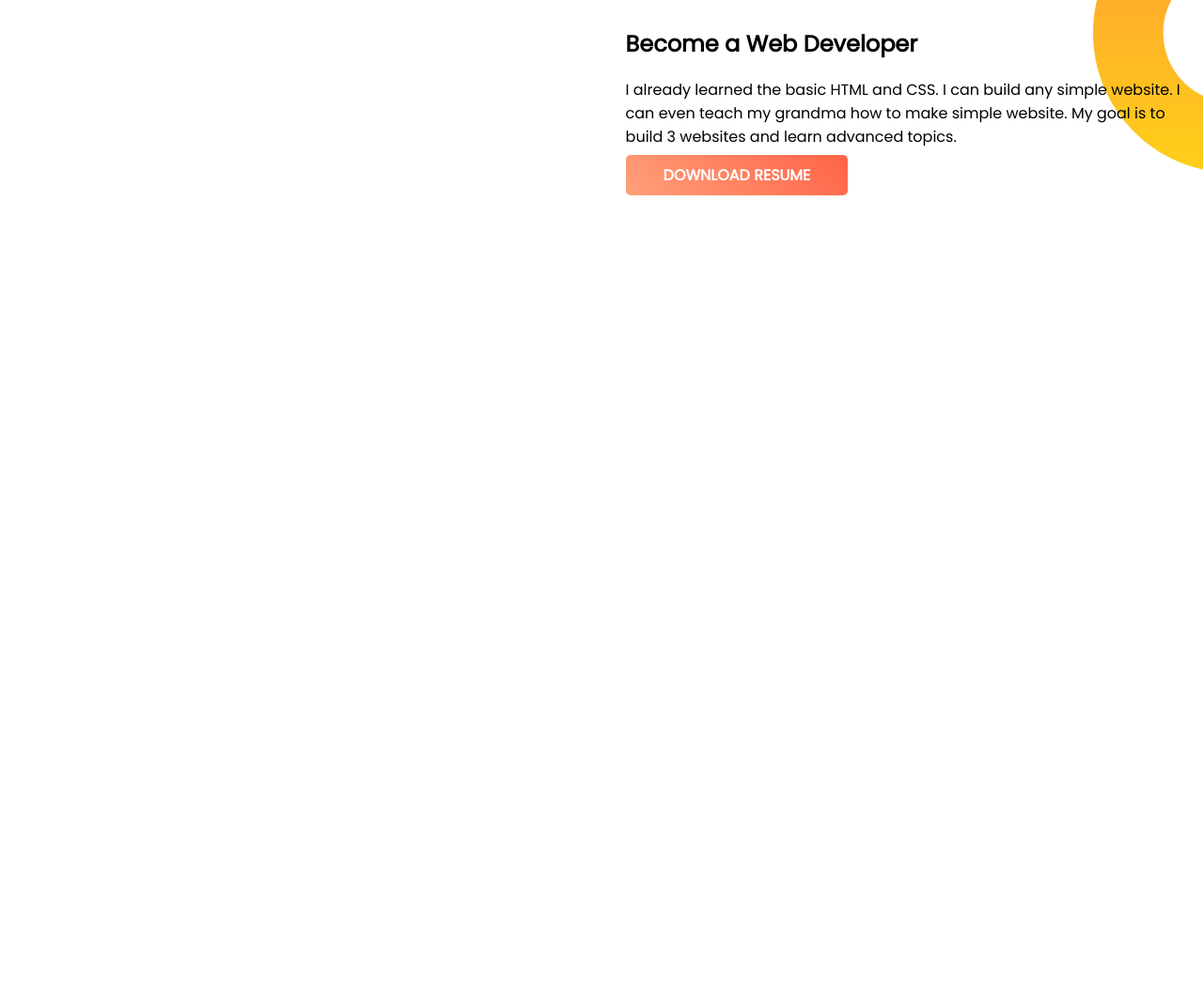
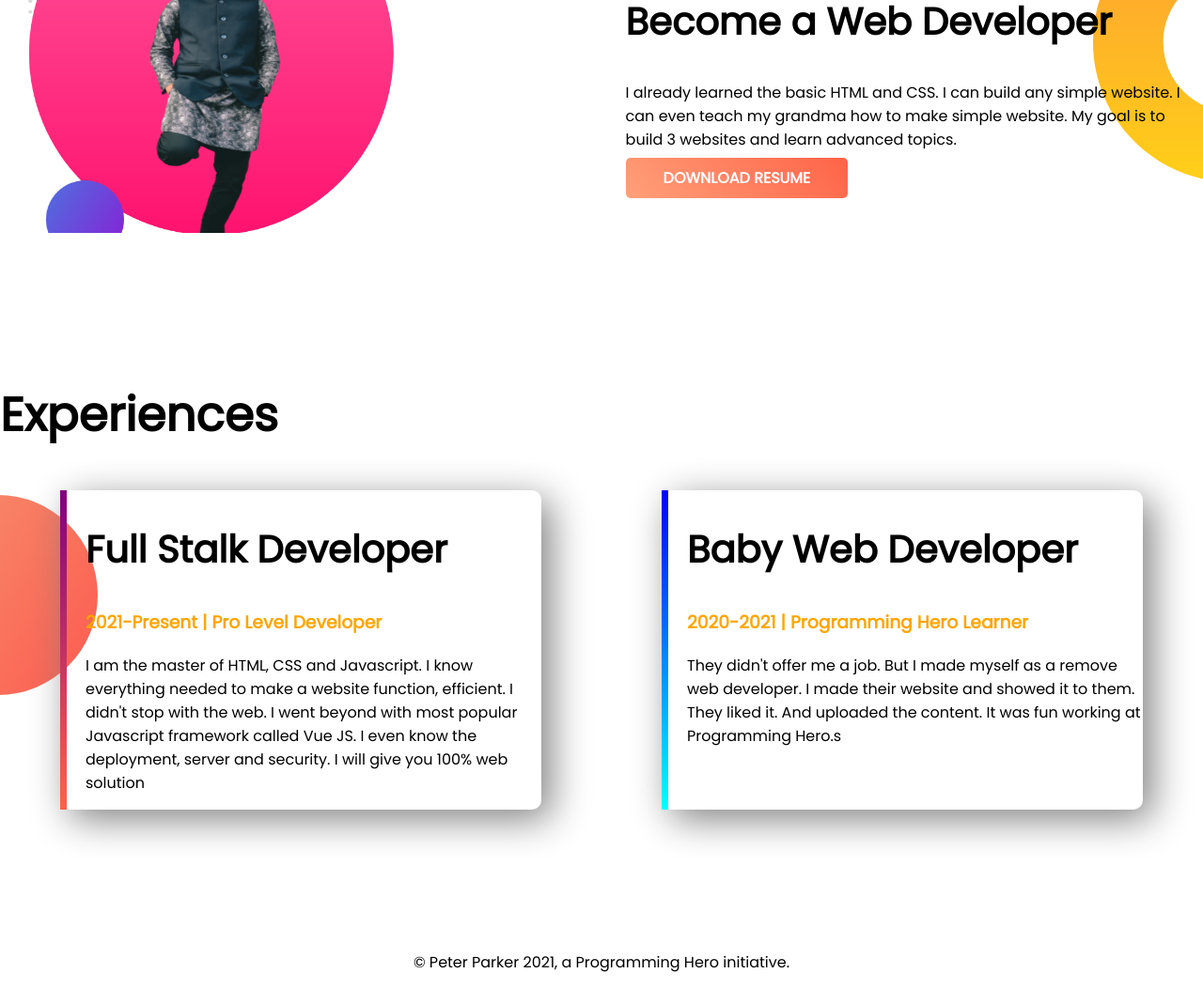
Before and after one commit to Minoar98/developer-portfolio, a plain HTML site: page index.html in a window 1280 px wide. Shown: the part 778-1831 px from the top of the page at 94% size. Before the commit the page ends 1127 px from the top, so only its background shows below. Drawn offline with Linux system fonts and the light colour scheme.

Commit message:
styles added

```diff
--- a/index.html
+++ b/index.html
@@ -13,7 +13,7 @@
 </head>
 
 <body>
-    <section class="top-banner">
+    <section class="top-banner flexible-container">
         <div class="half-width">
             <h1>Welcome To</h1>
             <h1><span class="orange-color">Minoar Tanjil</span> World</h1>
@@ -23,25 +23,51 @@
                 too difficult for me to collect my pocket money. That's why I am learning and mastering web development.
                 I
                 will not stop until I become the Web Development Hero.That's my commitment</p>
-                <a class ="Link-button"target="_blank"  href="https://www.linkedin.com/in/minoar-hasan-3404b617a/">HIRE ME</a>
+            <a class="Link-button" target="_blank" href="https://www.linkedin.com/in/minoar-hasan-3404b617a/">HIRE
+                ME</a>
         </div>
         <div class="half-width">
-            <img src="img/mini.jpg" alt="">
+            <img src="img/my-bg.png" alt="">
         </div>
     </section>
-    <section class="dream-big">
+
+    <section class="dream-big flexible-container">
         <div class="half-width">
-            <img src="img/" alt="">
+            <img src="img/mini.png" alt="">
         </div>
 
         <div class="half-width">
             <h1>Dream Big</h1>
             <h2>Become a Web Developer</h2>
-            <p>I already learned the basic HTML and CSS. I can build any simple website. I can even teach my grandma how to make simple website. My goal is to build 3 websites and learn advanced topics.</p>
-            <a class ="Link-button"target="_blank"  href="https://www.linkedin.com/in/minoar-hasan-3404b617a/">DOWNLOAD RESUME</a>
+            <p>I already learned the basic HTML and CSS. I can build any simple website. I can even teach my grandma how
+                to make simple website. My goal is to build 3 websites and learn advanced topics.</p>
+            <a class="Link-button" target="_blank" href="https://www.linkedin.com/in/minoar-hasan-3404b617a/">DOWNLOAD
+                RESUME</a>
         </div>
 
     </section>
+    <section class="experince-area">
+        <h1>Experiences</h1>
+        <div class="flexible-container">
+
+        <div id="full-stalk-experince" class="experince-item">
+            <h2>Full Stalk Developer</h2>
+            <h3 class="orange-color">2021-Present | Pro Level Developer</h3>
+            <p>I am the master of HTML, CSS and Javascript. I know everything needed to make a website function,
+                efficient. I didn't stop with the web. I went beyond with most popular Javascript framework called Vue
+                JS. I even know the deployment, server and security. I will give you 100% web solution</p>
+        </div>
+        <div id="web-dev-experince" class="experince-item">
+            <h2>Baby Web Developer</h2>
+            <h3 class="orange-color">2020-2021 | Programming Hero Learner</h3>
+            <p>They didn't offer me a job. But I made myself as a remove web developer. I made their website and showed it to them. They liked it. And uploaded the content. It was fun working at Programming Hero.s</p>
+        </div>
+        </div>
+
+    </section>
+    <footer>
+        <p>© Peter Parker 2021, a Programming Hero initiative.</p>
+    </footer>
 
 
 </body>
--- a/style.css
+++ b/style.css
@@ -5,22 +5,26 @@ body {
 
 h1{
     font-size: 50px;
+}
 
+h2 {
+    font-size:40px ;
 }
 .orange-color {
     color: orange;
 }
-section {
+.flexible-container {
     display: flex;
     margin-bottom: 150px;
 }
 .half-width {
     width: 50%;
     padding-left:2%;
+
 }
 
 .half-width img {
-    width: 80%;
+    width: 70%;
 }
 .Link-button{
     text-decoration: none;
@@ -39,3 +43,38 @@ section {
     background-image: url(./img/dream-bg.png);
     background-repeat: no-repeat;
     background-position:right;
+}
+.experince-area {
+    background-image: url(./img/exp-bg.png);
+    background-repeat: no-repeat;
+    background-position:left;
+}
+.experince-item {
+    width: 40%;
+    margin-left: 5%;
+    margin-right: 5%;
+    padding-left: 20px;
+    border-radius: 10px;
+    box-shadow:10px 10px 40px gray;
+
+
+}
+
+#full-stalk-experince {
+    border-left: 7px solid;
+    border-image: linear-gradient(purple,tomato);
+    border-image-slice: 1;
+}
+
+
+
+#web-dev-experince {
+    border-left: 7px solid;
+    border-image: linear-gradient(blue, cyan);
+    border-image-slice: 1;
+
+
+}
+footer p{
+    text-align: center;
+}
```
Also changed, not shown: img/jhankar.png (deleted), img/jhankar2.png (deleted), img/mini.jpg (deleted), img/mini.png (added), img/my-bg.png.
